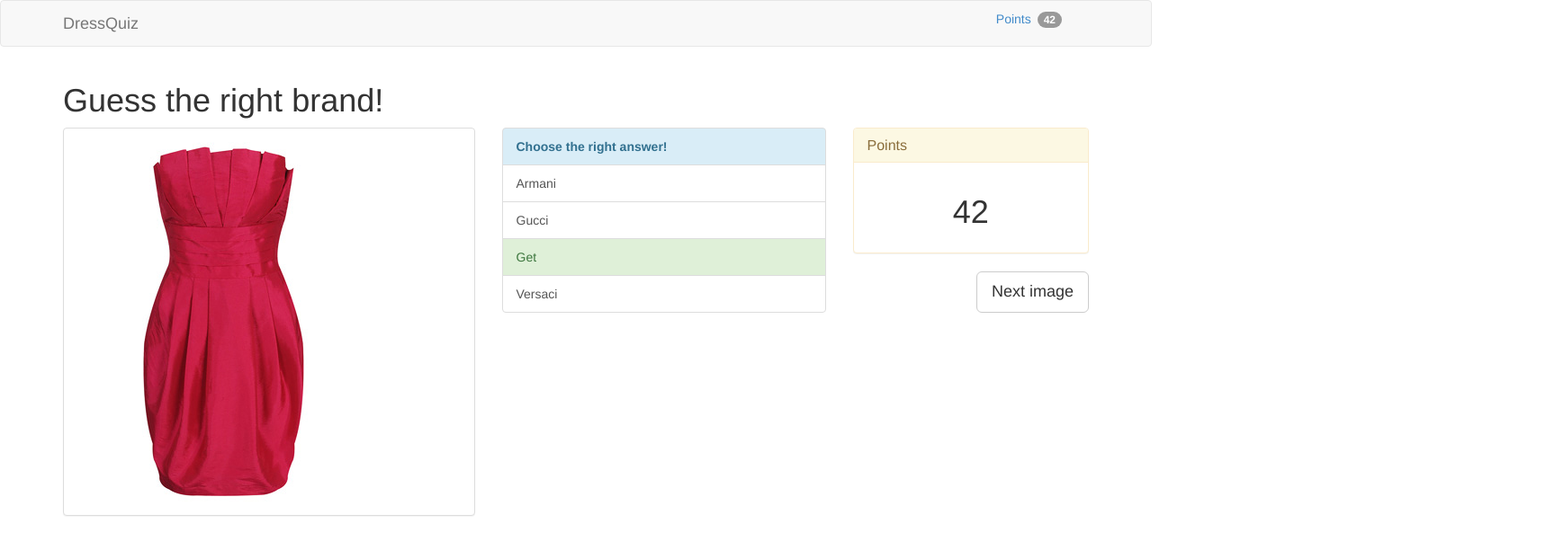
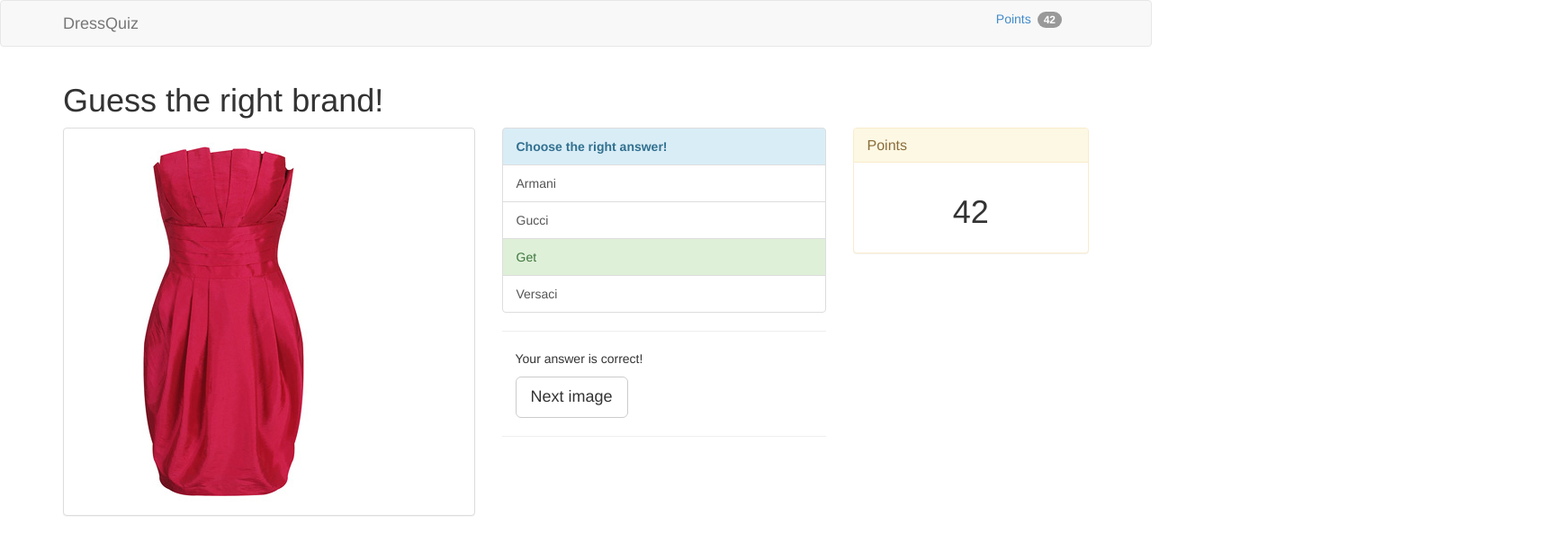
Before and after one commit to ramuta/dressquiz-js, a plain HTML site: page index.html in a window 1280 px wide. Shown: the whole page at 90% size, 1728 px wide, since content can reach past the window. Drawn offline with Linux system fonts and the light colour scheme.

Commit message:
result string + next image button

```diff
--- a/index.html
+++ b/index.html
@@ -28,7 +28,7 @@
     <div class="container">
         <div class="row">
             <!-- Photo -->
-            <div class="col-md-5">
+            <div class="col-sm-5">
                 <div class="panel panel-default">
                     <div class="panel-body">
                         <img class="media-object" src="img/default-dress.jpg">
@@ -37,7 +37,7 @@
             </div>
 
             <!-- Answers -->
-            <div class="col-md-4">
+            <div class="col-sm-4">
                 <ul class="list-group">
                     <li class="list-group-item list-group-item-info"><strong>Choose the right answer!</strong></li>
                     <a href="#" class="list-group-item">Armani</a>
@@ -45,10 +45,19 @@
                     <a href="#" class="list-group-item list-group-item-success">Get</a>
                     <a href="#" class="list-group-item">Versaci</a>
                 </ul>
+
+                <hr>
+                <div class="container">
+
+                    <p>Your answer is correct!</p>
+                    <button type="button" class="btn btn-default btn-lg">Next image</button>
+
+                </div>
+                <hr>
             </div>
 
             <!-- Points -->
-            <div class="col-md-3">
+            <div class="col-sm-3">
                 <div class="panel panel-warning">
                     <div class="panel-heading">
                         <h3 class="panel-title">Points</h3>
@@ -58,8 +67,6 @@
                         <h1 class="text-center">42</h1>
                     </div>
                 </div>
-
-                <button type="button" class="btn btn-default btn-lg pull-right">Next image</button>
             </div>
         </div>
     </div>
```
